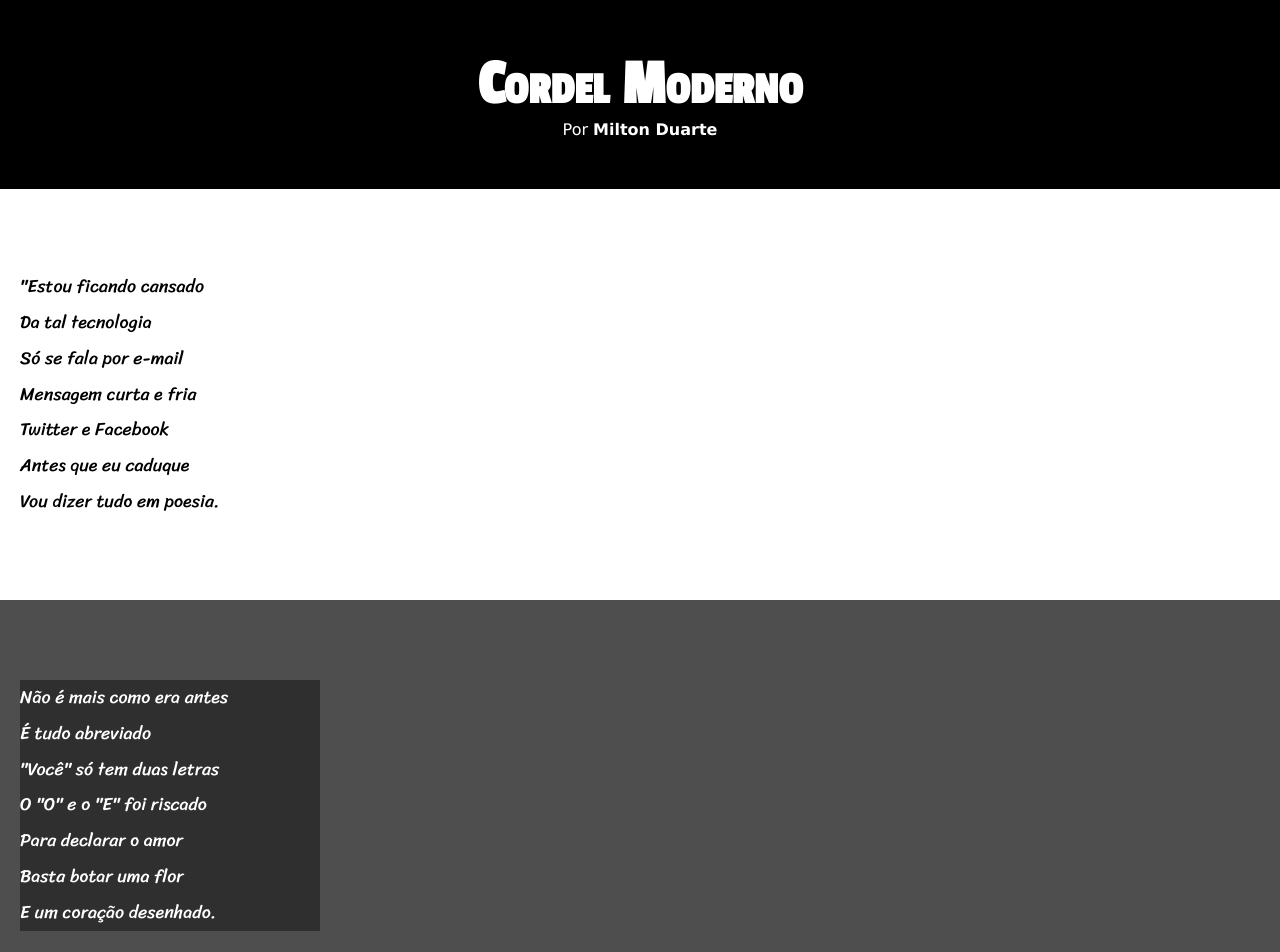
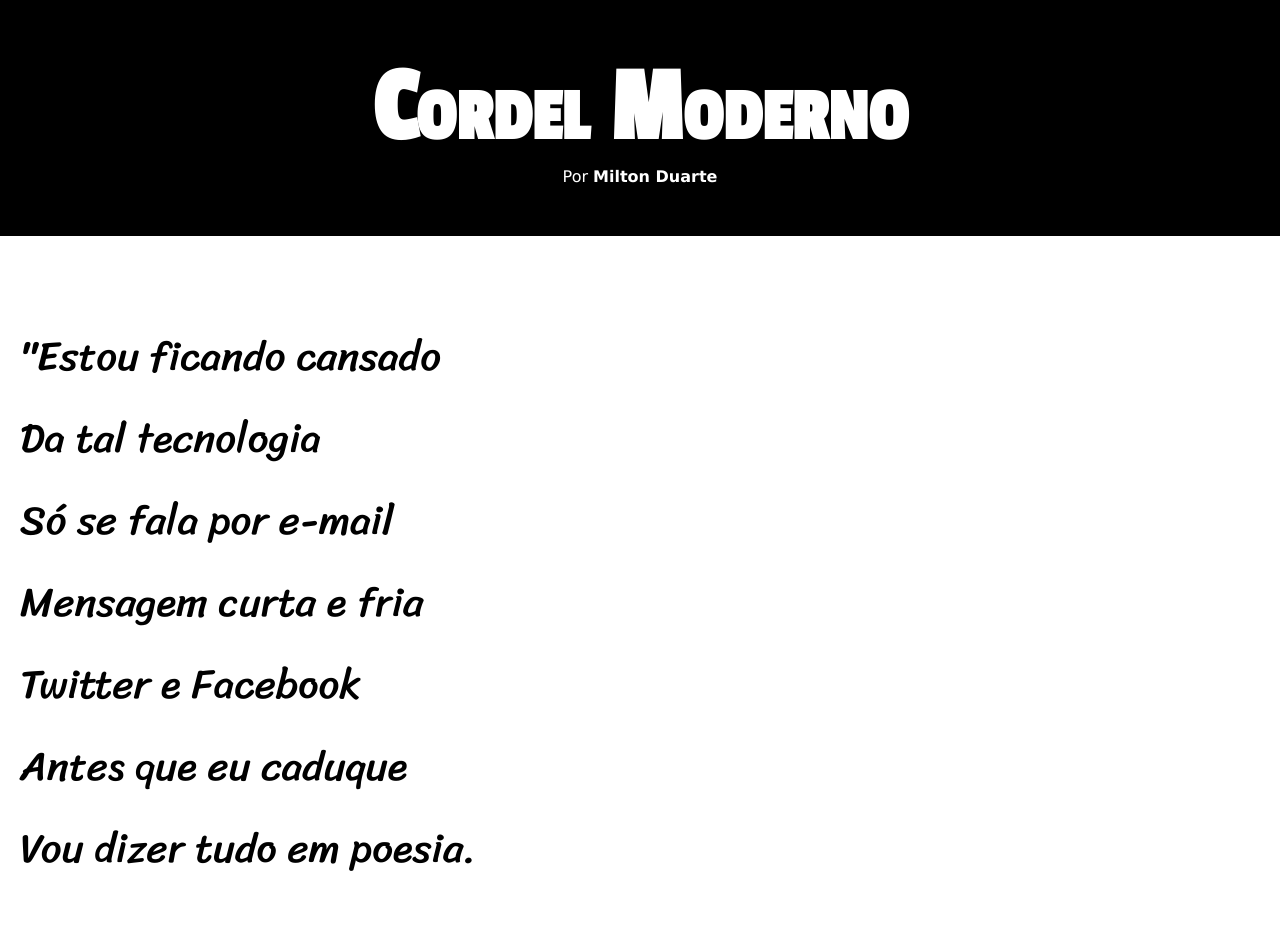
Before and after one commit to devyuriferreira/projeto-cordel, a plain HTML site: page index.html in a window 1280 px wide. Shown: the top 952 px of the page. Drawn offline with Linux system fonts and the light colour scheme.

Commit message:
Update style.css

```diff
--- a/estilo/style.css
+++ b/estilo/style.css
@@ -30,7 +30,7 @@ header {
 }
 
 header > h1 {
-    font-size: 5vw;
+    font-size: 8.3vw;
     font-family: var(--fonte2);
     padding-top: 50px;
     font-variant: small-caps;
@@ -56,7 +56,7 @@ section {
     padding-bottom: 10vh;
     line-height: 2em;
     padding-left: 20px;
-    font-size: 1.4vw;
+    font-size: 3.2vw;
 }
 
 .normal {
@@ -71,7 +71,8 @@ section {
 
 section.imagem > p {
     background-color: rgba(37, 37, 37, 0.74);
-    max-width: 300px;
+    display: inline-block;
+    padding: 5px;
 }
 
 footer {
```
